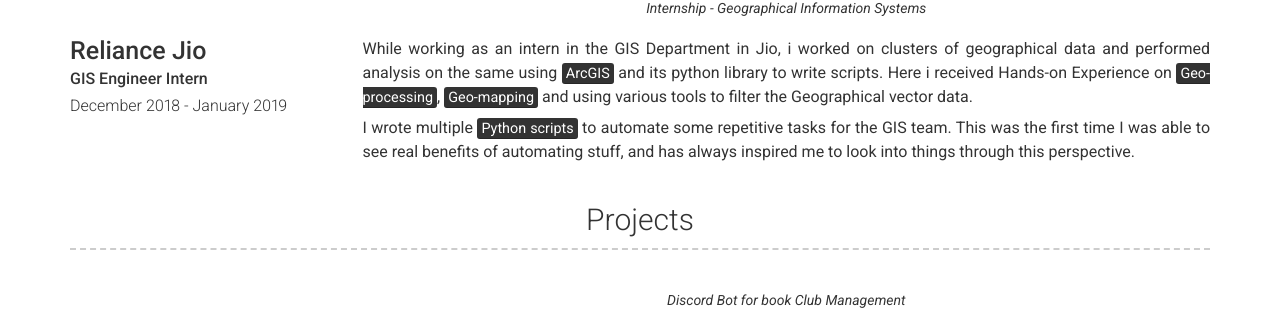
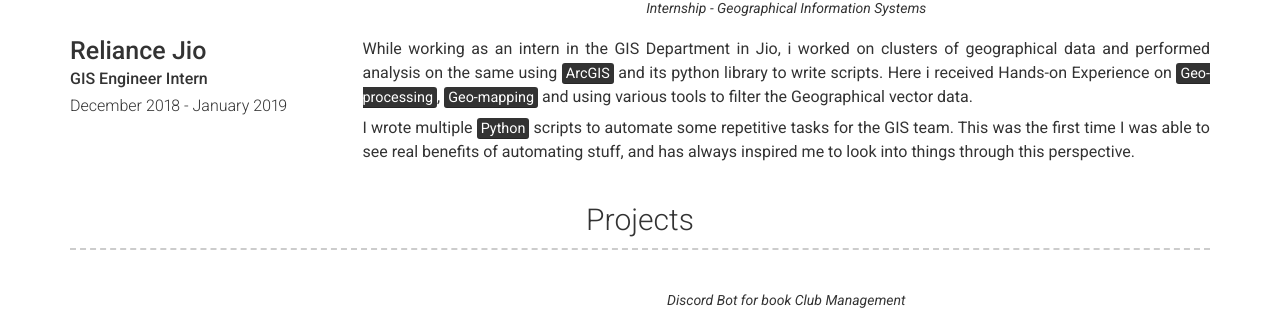
Before and after one commit to uddhavdave/uddhavdave.github.io, a Jekyll site: the page built from index.md, in a window 1280 px wide and 1400 px high, scrolled down 918 px. Shown: the part 142-452 px from the top of the window. Built offline with Jekyll 4.4.1, drawn with Linux system fonts in a browser that asks for light colours; nearby versions of some CDN libraries; some of the changed text lies outside the part shown.

Commit message:
Checking alignment and removed footer image changed email

```diff
--- a/_config.yml
+++ b/_config.yml
@@ -8,7 +8,7 @@ version: 2
 # Personal info
 name: Uddhav Dave
 title: IoT Systems Engineer
-email: uddhavdave@protonmail.com
+email: uddhavdave1@gmail.com
 # email_title: Email (Email title override)
 # phone: Your phone number (optional)
 # phone_title: Phone (Phone title override)
@@ -77,11 +77,11 @@ content:
         description: | # this will include new lines to allow paragraphs
           While working as an intern in the GIS Department in Jio, i worked on clusters of geographical data and performed analysis on the same using <mark>ArcGIS</mark> and its python library to write scripts. Here i received Hands-on Experience on <mark>Geo-processing</mark>, <mark>Geo-mapping</mark> and using various tools to filter the Geographical vector data.
 
-          I wrote multiple <mark>Python scripts</mark> to automate some repetitive tasks for the GIS team. This was the first time I was able to see real benefits of automating stuff, and has always inspired me to look into things through this perspective.
+          I wrote multiple <mark>Python</mark> scripts to automate some repetitive tasks for the GIS team. This was the first time I was able to see real benefits of automating stuff, and has always inspired me to look into things through this perspective.
   - title: Projects # Title for the section
     layout: list # Type of content section (list/text)
     content:
-      - layout: Left
+      - layout: left
         title: Savant Monk
         link: https://github.com/uddhavdave/Sage
         link_text: Source Code
@@ -94,7 +94,7 @@ content:
         description: | # this will include new lines to allow paragraphs
           Managing a Discord Book Club can be messy sometimes, and this bot gives you a helping hand. It keeps the server alive by posting some engaging messages and thoughtful quotes from various websites(<mark>API</mark> integration).
           It manages subscriptions to the quotes and suggestions by storing the metadata in a <mark>MongoDB</mark> instance. The bot is purely made on <mark>Rust</mark> to ensure speed and safety.
-      - layout: Left
+      - layout: left
         title: Maximizing ROE Factor
         link: https://github.com/uddhavdave/Maximizing-ROE-Factor-
         link_text: Source Code
@@ -106,7 +106,7 @@ content:
           University Major Project
         description: | # this will include new lines to allow paragraphs
           Trained a <mark>Machine learning</mark> model using Genetic Algorithm and Linear Regression techniques to predict the price of a stock using <mark>MATLAB</mark>. This output was then used in an self implemented algorithm inspired from long term investment trading techniques written in <mark>Python</mark>. This application maximized the ROE factor of a company by considering input from the trained model and 6 technical indicators with an average accuracy of 67%.
-      - layout: Left
+      - layout: left
         title: TicTacToe
         link: https://github.com/uddhavdave/tictactoe
         link_text: Source Code
@@ -121,7 +121,7 @@ content:
   - title: Education
     layout: list
     content:
-      - layout: Left
+      - layout: left
         title: SRM Institute of Science and Technology, Kattankulathur
         sub_title: B.Tech Software Engineering
         caption: 2015-2019
@@ -129,7 +129,7 @@ content:
           74.4%
         description: | # this will include new lines to allow paragraphs
           The four-year undergraduate course provided with a broad understanding of the core principles of software engineering and its practicality in field.
-      - layout: Left
+      - layout: left
         title: Bright School CBSE
         sub_title: SSC
         caption: 2013-2015
@@ -144,10 +144,8 @@ content:
 
       But when I am not at my Desk, you can find me cycling around the Town or playing Table-Tennis with my friends. Additionally, Watching E-sports, Playing Survival Games and, clicking Long-Exposure and Macro photographs are some hobbies which I thoroughly enjoy.
 
-  - title:
+  - title:  Thank You!
     layout: text
-    content: |
-      ![alt text](/images/kc.png "PacMan")
 
 # Footer
 footer_show_references: true
```
